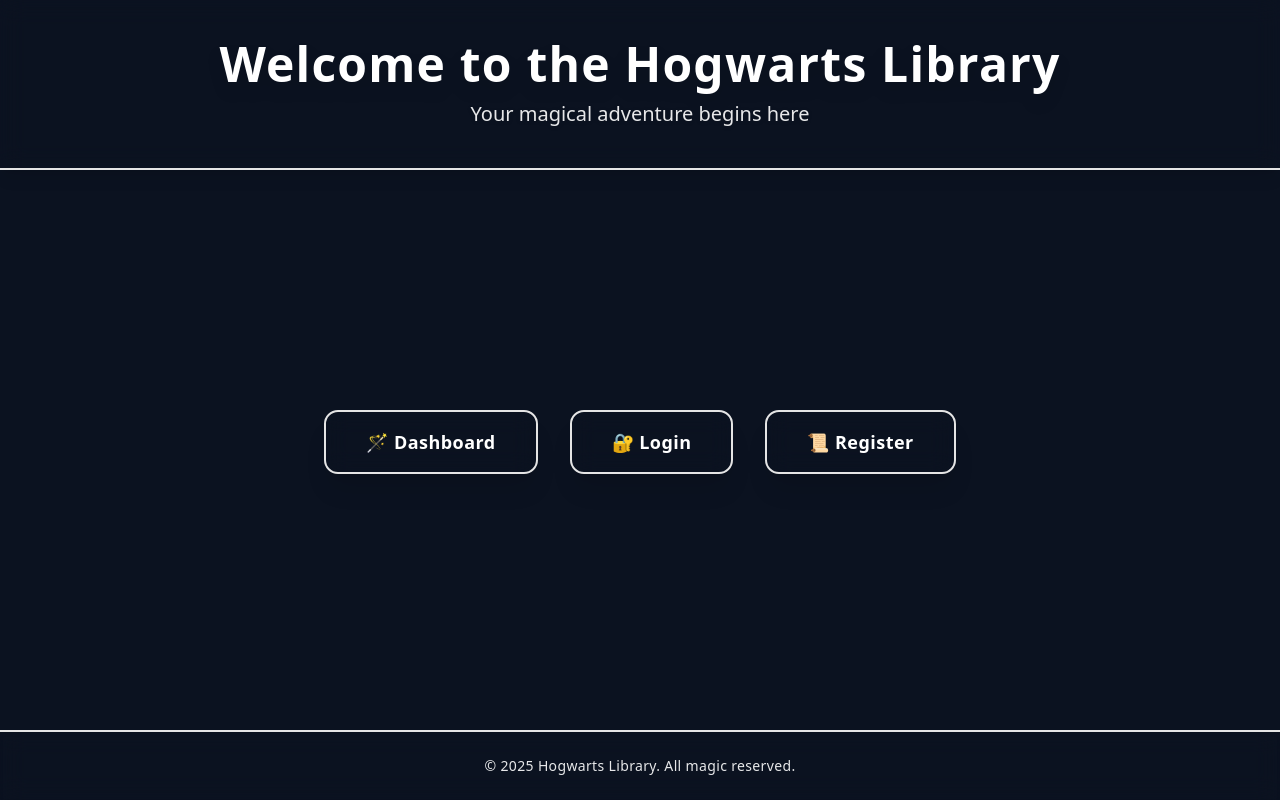
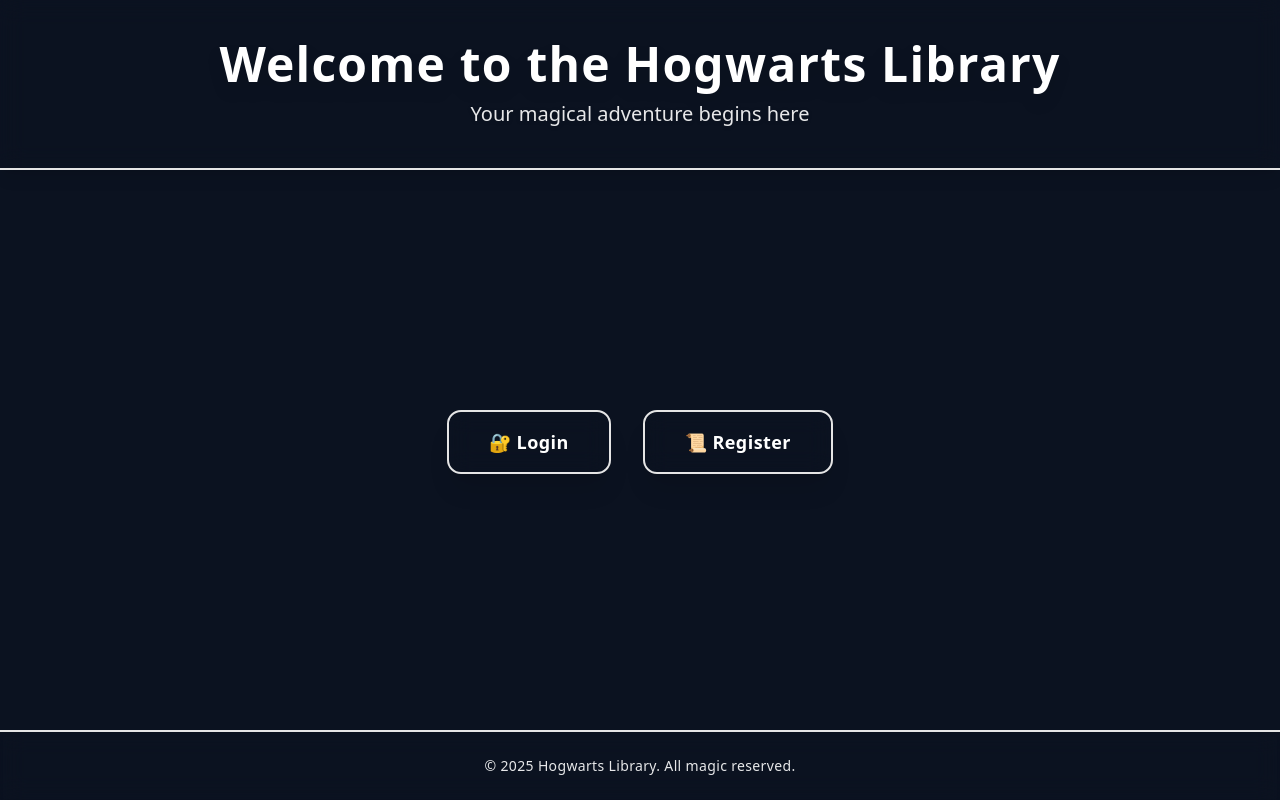
Before and after one commit to kbtacorda-art/my-project-2, a Next.js app: page / in a window 1280 px wide. Built offline with nearby package versions, Linux system fonts and the light colour scheme.

Commit message:
init commit

```diff
--- a/src/app/page.tsx
+++ b/src/app/page.tsx
@@ -48,15 +48,7 @@
         transition={{ duration: 0.8 }}
         className="mt-20 flex flex-col md:flex-row gap-8"
       >
-        <Link href="/dashboard">
-          <motion.button
-            whileHover={{ scale: 1.12 }}
-            whileTap={{ scale: 0.97 }}
-            className="bg-hpGray/60 border-2 border-hpGold text-white font-bold py-4 px-10 rounded-xl shadow-xl hover:bg-hpGray/80 backdrop-blur-md transition text-lg tracking-wide"
-          >
-            🪄 Dashboard
-          </motion.button>
-        </Link>
+
 
         <Link href="/login">
           <motion.button
```
